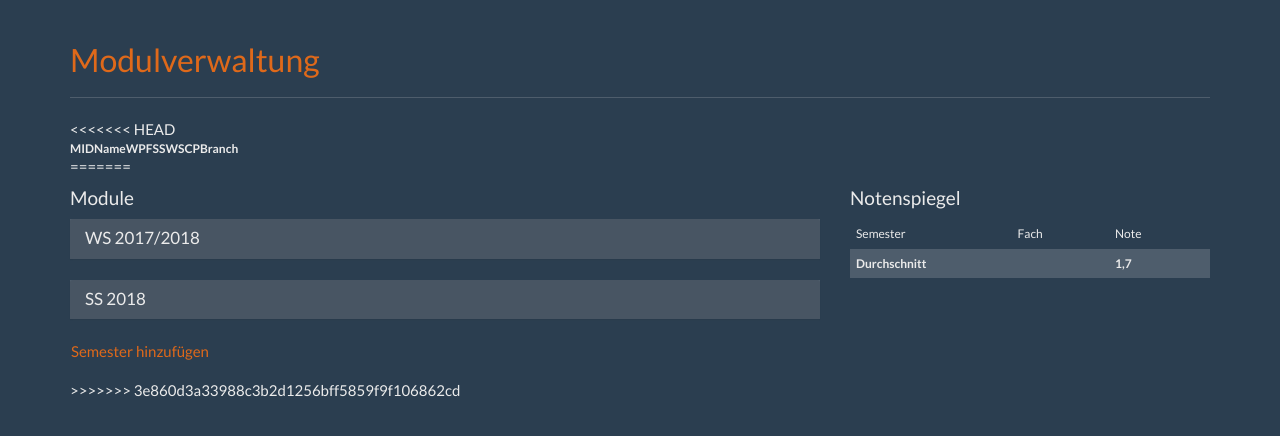
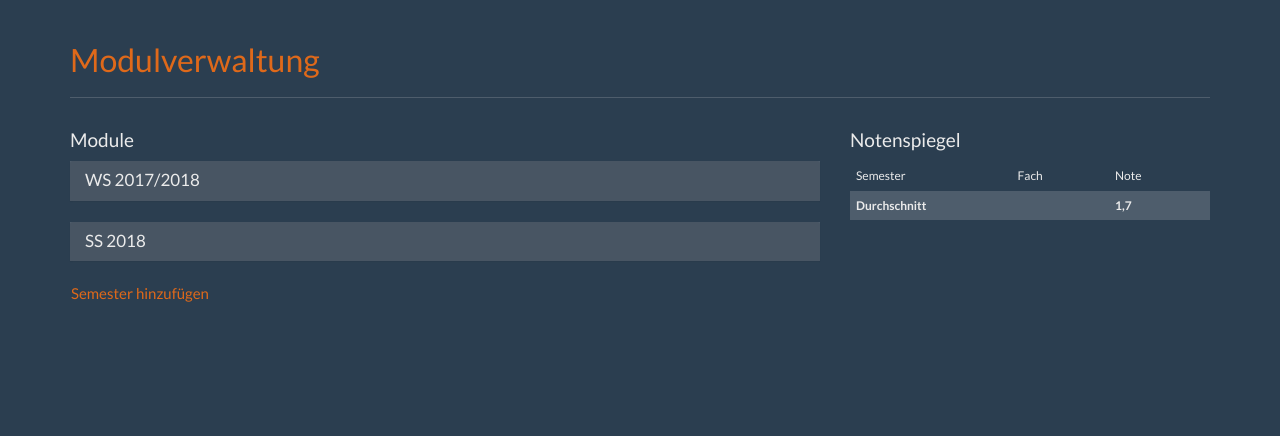
Before and after one commit to majbootred/modulverwaltungvfh, a Django app: template app/templates/app/index.html in a window 1280 px wide. Shown: the top 436 px of the page. Run offline with Django 3.2, Linux system fonts and the light colour scheme; the template is opened without the code that fills it, so the values that code supplies are empty; parts of the project's set-up code (start-up, migrations or seed data) failed here and were passed over; some libraries are stand-ins or nearby versions.

Commit message:
fix merge conflicts

```diff
--- a/app/admin.py
+++ b/app/admin.py
@@ -9,12 +9,7 @@ from .models import Completed
 
 # admin / supercoding2019
 
-<<<<<<< HEAD
-
 admin.site.register(Module)
 admin.site.register(Student)
 admin.site.register(Prerequisite)
 admin.site.register(Completed)
-=======
-admin.site.register(Module)
->>>>>>> 3e860d3a33988c3b2d1256bff5859f9f106862cd
--- a/app/templates/app/index.html
+++ b/app/templates/app/index.html
@@ -2,14 +2,6 @@
 {% load bootstrap3 %}
 
 {% block content %}
-<<<<<<< HEAD
-            <table>
-        <tr><th>MID</th><th>Name</th><th>WPF</th><th>SS</th><th>WS</th><th>CP</th><th>Branch</th></tr>
-   {% for entry in all_entries %}
-        <tr><td>{{ entry.MID }}</td><td>{{ entry.Name }}</td><td>{{ entry.WPF }}</td><td>{{ entry.SS }}</td><td>{{ entry.WS }}</td><td>{{ entry.CP }}</td><td>{{ entry.discipline }}</td></tr>
-   {% endfor %}
-    </table>
-=======
 <div class="row">
     <div class="col-md-8 col-xs-12">
         <h4>Module</h4>
@@ -116,5 +108,4 @@
 </div>
 
 
->>>>>>> 3e860d3a33988c3b2d1256bff5859f9f106862cd
 {% endblock %}
```
Also changed, not shown: app/views.py (+5 -14 lines). Lines whose indentation alone changed are shown as unchanged.
